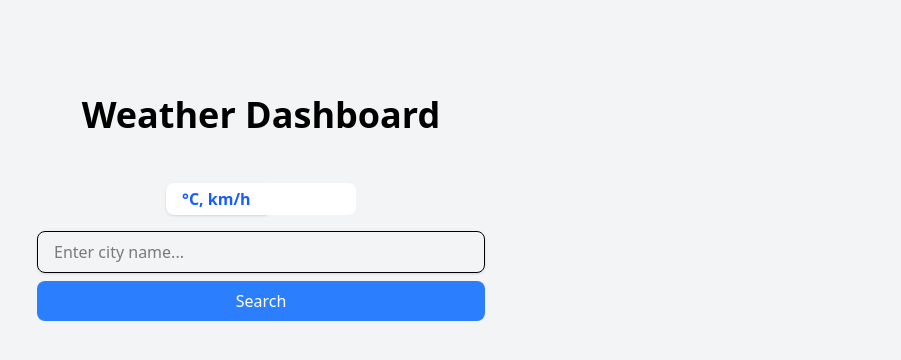
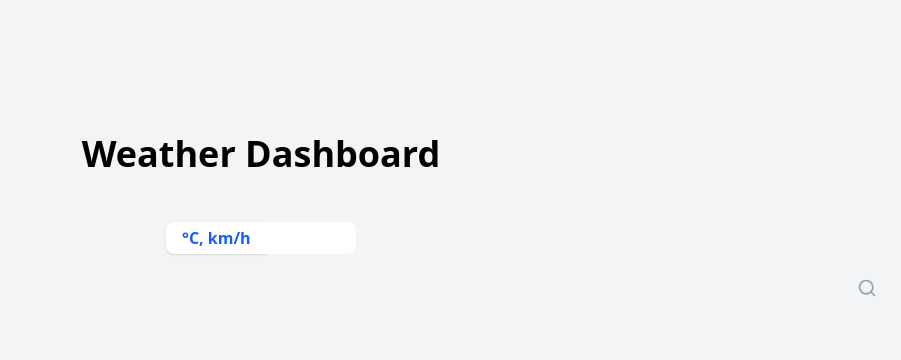
Before and after one commit to happibok/Weather-App, a React (Vite) app: page / in a window 1280 px wide. Shown: the top 360 px of the page, without its empty margins (379-1280 px from the left). Built offline with nearby package versions, Linux system fonts and the light colour scheme; no server answers.

Commit message:
Refactor SearchBar component to improve user interaction by adding a toggle for input visibility, enhancing styling, and ensuring trimmed input for searches.

```diff
--- a/src/components/SearchBar.jsx
+++ b/src/components/SearchBar.jsx
@@ -1,31 +1,54 @@
 import React, { useState } from 'react';
+import { FiSearch } from 'react-icons/fi';
 
 function SearchBar({ onSearch }) {
   const [city, setCity] = useState('');
+  const [showInput, setShowInput] = useState(false);
 
   const handleSubmit = (e) => {
     e.preventDefault();
-    if (city) {
-      onSearch(city);
-      setCity(''); // Clear input after search
+    if (city.trim()) {
+      onSearch(city.trim());
+      setCity('');
+      setShowInput(false);
     }
   };
 
+  if (!showInput) {
     return (
-    <form onSubmit={handleSubmit} className="mb-8 w-full max-w-md">
+      <div className="w-full flex justify-end mb-2">
+        <button
+          onClick={() => setShowInput(true)}
+          className="p-2 text-gray-400 hover:text-white transition-colors"
+          aria-label="Search for location"
+        >
+          <FiSearch size={20} />
+        </button>
+      </div>
+    );
+  }
+
+  return (
+    <form onSubmit={handleSubmit} className="w-full max-w-xl mx-auto mb-2">
+      <div className="relative">
         <input
           type="text"
           value={city}
           onChange={(e) => setCity(e.target.value)}
-        placeholder="Enter city name..."
-        className="w-full px-4 py-2 border rounded-lg shadow-sm focus:outline-none focus:ring-2 focus:ring-blue-500"
+          placeholder="Search for location..."
+          className="w-full pl-10 pr-4 py-2 bg-gray-800 bg-opacity-50 text-white rounded-full shadow-md focus:outline-none focus:ring-2 focus:ring-blue-500 placeholder-gray-400 transition-all duration-200"
+          autoFocus
         />
+        <FiSearch className="absolute left-4 top-1/2 transform -translate-y-1/2 text-gray-400" size={18} />
+        <button type="submit" className="hidden">Search</button>
         <button
-        type="submit"
-        className="mt-2 w-full bg-blue-500 text-white py-2 px-4 rounded-lg hover:bg-blue-600 transition duration-200"
+          type="button"
+          onClick={() => setShowInput(false)}
+          className="absolute right-4 top-1/2 transform -translate-y-1/2 text-gray-400 hover:text-white"
         >
-        Search
+          ×
         </button>
+      </div>
     </form>
   );
 }
```
Lines whose indentation alone changed are shown as unchanged.
